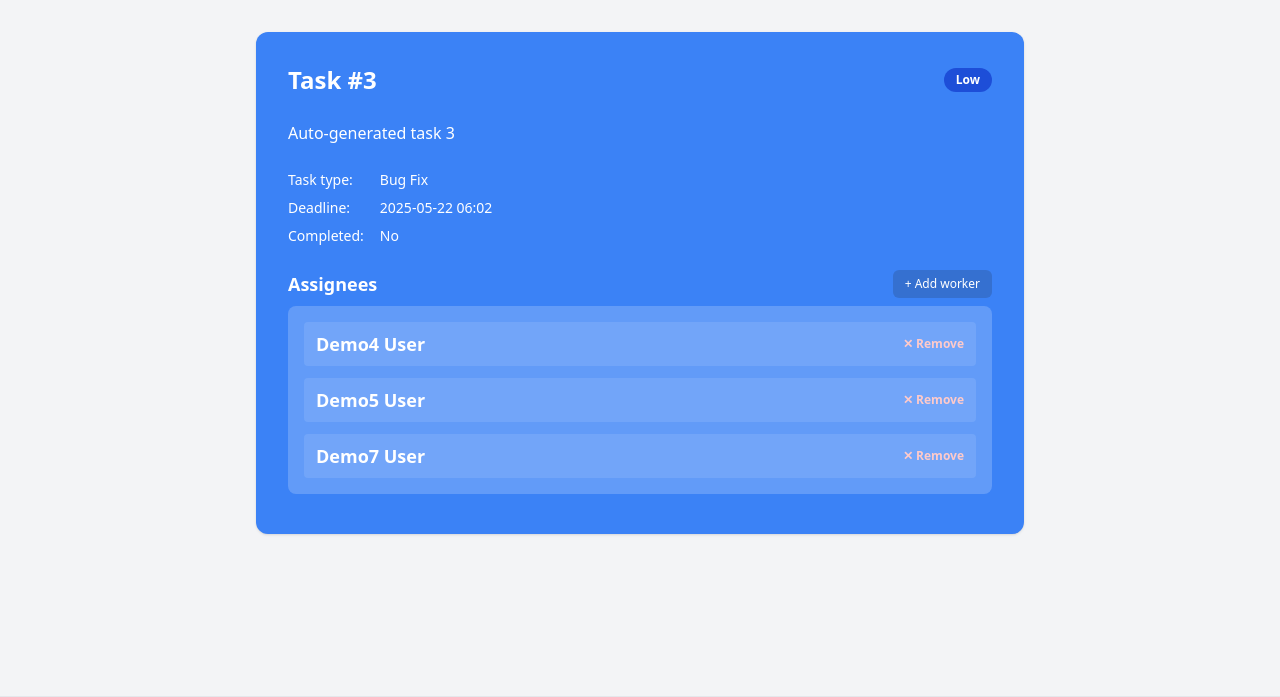
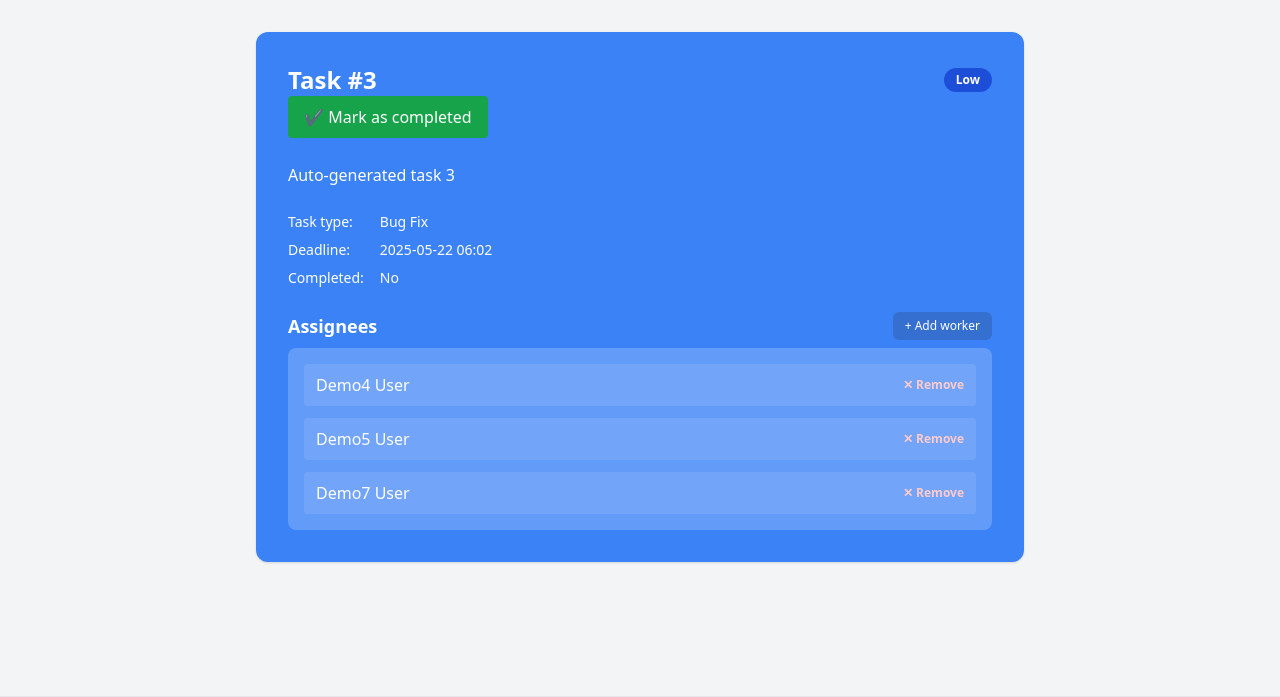
Before and after one commit to Atom-gnomov/Gorba-mate-manager, a Django app: page /task/3/ in a window 1280 px wide. Shown: the part 52-749 px from the top of the page. Run offline with Django 5.2, Linux system fonts and the light colour scheme; data comes from the database, SQL or seed files in the repository; both versions use the stored data as it was after the commit; some libraries are stand-ins or nearby versions.

Commit message:
Worked and complete

```diff
--- a/manager/templates/TaskDetails.html
+++ b/manager/templates/TaskDetails.html
@@ -1,3 +1,4 @@
+{# manager/templates/TaskDetail.html #}
 {% extends "base.html" %}
 {% load tz %}
 
@@ -5,16 +6,16 @@
 
 {% block content %}
   {% now "UTC" as utcnow %}
-
   <article
     class="max-w-3xl mx-auto rounded-xl shadow overflow-hidden
       {% if task.is_completed %}bg-green-600 text-white
       {% elif task.priority == 'Urgent' %}bg-red-600 text-white
       {% elif task.priority == 'High' %}bg-orange-500 text-white
       {% elif task.priority == 'Normal' %}bg-yellow-400 text-gray-900
-    {% else %}bg-blue-500 text-white{% endif %}">
+      {% else %}bg-blue-500 text-white{% endif %}"
+  >
 
-  {# thin red bar if expired and not completed #}
+    {# Expired pulse bar #}
     {% if not task.is_completed and task.deadline and task.deadline < utcnow %}
       <div class="w-full h-1 bg-red-700 animate-pulse"></div>
     {% endif %}
@@ -33,6 +34,20 @@
         </span>
       </header>
 
+      {# ——— Mark as completed button ——— #}
+      {% if not task.is_completed %}
+        <form method="post"
+              action="{% url 'manager:task_complete' task.pk %}"
+              class="inline">
+          {% csrf_token %}
+          <button
+            type="submit"
+            class="px-4 py-2 bg-green-600 text-white rounded hover:bg-green-700">
+            ✔ Mark as completed
+          </button>
+        </form>
+      {% endif %}
+
       <!-- Description -->
       <p class="leading-relaxed">{{ task.description }}</p>
 
@@ -45,7 +60,9 @@
         <div>
           {% if task.deadline %}
             {% if not task.is_completed and task.deadline < utcnow %}
-            <span class="text-red-200 font-semibold">{{ task.deadline|date:"Y-m-d H:i" }} (expired)</span>
+              <span class="text-red-200 font-semibold">
+                {{ task.deadline|date:"Y-m-d H:i" }} (expired)
+              </span>
             {% else %}
               {{ task.deadline|date:"Y-m-d H:i" }}
             {% endif %}
@@ -53,23 +70,35 @@
         </div>
 
         <div class="font-medium">Completed:</div>
-      <div>{% if task.is_completed %}<span class="text-green-200 font-semibold">Yes ✔</span>{% else %}No{% endif %}</div>
+        <div>
+          {% if task.is_completed %}
+            <span class="text-green-200 font-semibold">Yes ✔</span>
+          {% else %}
+            No
+          {% endif %}
+        </div>
       </div>
 
-    <!-- Workers list -->
+      <!-- Assignees -->
       <section>
-      <h2 class="text-lg font-semibold mb-2"><section>
         <div class="flex items-center justify-between mb-2">
           <h2 class="text-lg font-semibold">Assignees</h2>
-        <a href="" class="px-3 py-1.5 rounded-md bg-gray-800 bg-opacity-20 hover:bg-opacity-30 text-xs font-medium">+ Add&nbsp;worker</a>
+          <a href=""
+             class="px-3 py-1.5 rounded-md bg-gray-800 bg-opacity-20
+                    hover:bg-opacity-30 text-xs font-medium">
+            + Add&nbsp;worker
+          </a>
         </div>
-
         <div class="rounded-lg bg-white/20 p-4 space-y-3">
           {% if task.assignees.exists %}
             {% for worker in task.assignees.all %}
-            <div class="flex items-center justify-between bg-white/10 px-3 py-2 rounded">
+              <div class="flex items-center justify-between
+                          bg-white/10 px-3 py-2 rounded">
                 <span>{{ worker.get_full_name|default:worker.username }}</span>
-              <a href="" class="text-red-200 hover:text-red-300 text-xs font-semibold">✕ Remove</a>
+                <a href="#"
+                   class="text-red-200 hover:text-red-300 text-xs font-semibold">
+                  ✕ Remove
+                </a>
               </div>
             {% endfor %}
           {% else %}
@@ -79,5 +108,4 @@
       </section>
     </div>
   </article>
-
 {% endblock %}
--- a/manager/templates/WorkerDetail.html
+++ b/manager/templates/WorkerDetail.html
@@ -19,7 +19,7 @@
          class="px-3 py-1.5 rounded-md bg-indigo-600 text-white text-sm hover:bg-indigo-700">
         Edit
       </a>
-      <a href=""
+      <a href="{% url "manager:worker_delete" worker.pk %}"
          class="px-3 py-1.5 rounded-md bg-red-600 text-white text-sm hover:bg-red-700">
         Delete
       </a>
--- a/manager/urls.py
+++ b/manager/urls.py
@@ -1,6 +1,6 @@
 from django.urls import path
 from .views import HomePageView, TaskDetailView, TaskListView, TaskCreateView, WorkerListView, WorkerDetailView, \
-    WorkerDeleteView, WorkerCreateView
+    WorkerDeleteView, WorkerCreateView, TaskCompleteView
 
 app_name = "manager"
 
@@ -14,6 +14,8 @@
     path("worker/<int:pk>/", WorkerDetailView.as_view(), name="worker_detail"),
     path("worker/<int:pk>/delete/", WorkerDeleteView.as_view(), name="worker_delete"),
     path("worker/create/", WorkerCreateView.as_view(), name="worker_create"),
+    path('task/<int:pk>/complete/', TaskCompleteView.as_view(), name='task_complete'),
+
 
 
 ]
--- a/manager/views.py
+++ b/manager/views.py
@@ -1,8 +1,9 @@
 from django.db.models import IntegerField, When
-from django.shortcuts import render
+from django.shortcuts import render, get_object_or_404, redirect
 from django.contrib.auth.mixins import LoginRequiredMixin
 from django.urls import reverse_lazy, reverse
 from django.utils import timezone
+from django.views import View
 from django.views.generic import ListView, DetailView, CreateView, DeleteView
 from manager.models import *
 from urllib.parse import urlencode
@@ -109,3 +110,9 @@
     model = Worker
     template_name = "WorkerConfirmDelete.html"
     success_url = reverse_lazy("manager:worker_list")
+
+class TaskCompleteView(View):
+    def post(self, request, pk):
+        # does a single SQL UPDATE and touches no other columns
+        Task.objects.filter(pk=pk).update(is_completed=True)
+        return redirect("manager:task_details", pk=pk)
```
Also changed, not shown: db.sqlite3. Lines whose indentation alone changed are shown as unchanged.
